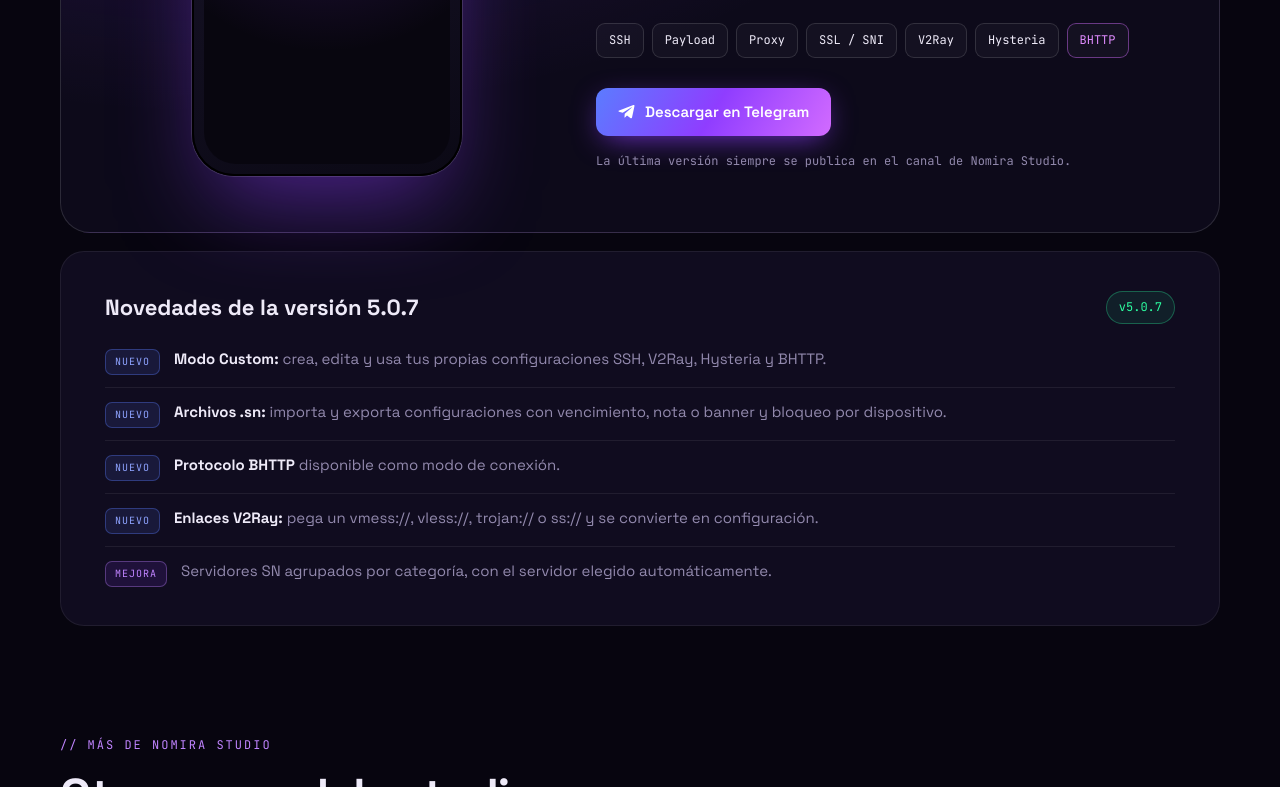
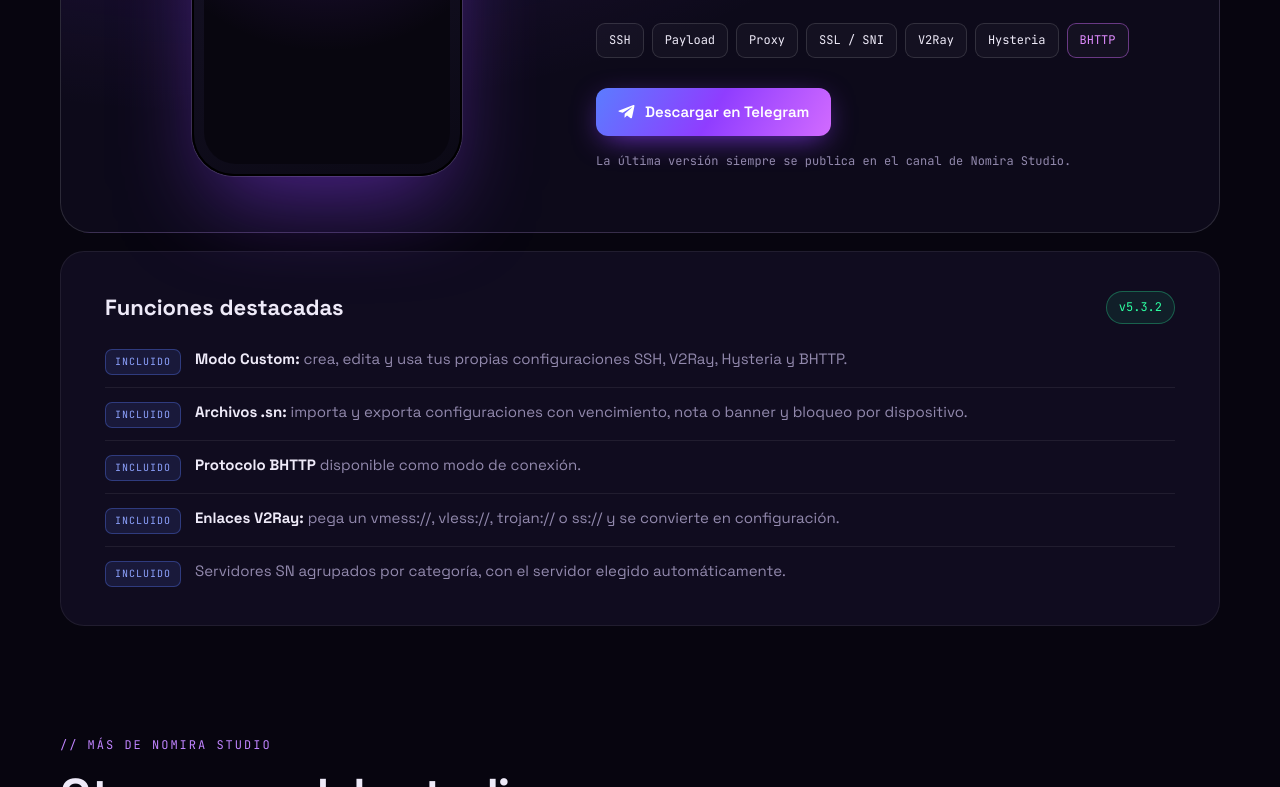
Before and after one commit to SINNOMBRE22/snvpn, a plain HTML site: page index.html in a window 1280 px wide. Shown: the part 1760-2547 px from the top of the page. Drawn offline with Linux system fonts and the light colour scheme.

Commit message:
SN VPN v5.3.2

```diff
--- a/index.html
+++ b/index.html
@@ -356,7 +356,7 @@ footer{border-top:1px solid var(--line);padding:56px 0 30px;margin-top:110px}
         </div>
       </div>
       <div>
-        <span class="ver"><span class="dot"></span>v5.0.7 · Android 6.0+</span>
+        <span class="ver"><span class="dot"></span>v5.3.2 · Android 6.0+</span>
         <h2>SN VPN</h2>
         <p class="lead">Nuestra app principal. Cliente de túneles para Android con servidores SN listos para conectar y Modo Custom para usar tus propias configuraciones.</p>
         <ul class="checks">
@@ -381,15 +381,15 @@ footer{border-top:1px solid var(--line);padding:56px 0 30px;margin-top:110px}
 
     <div class="news rv">
       <div class="news-head">
-        <h3>Novedades de la versión 5.0.7</h3>
-        <span class="ver">v5.0.7</span>
+        <h3>Funciones destacadas</h3>
+        <span class="ver">v5.3.2</span>
       </div>
       <ul class="log">
-        <li><span class="k">NUEVO</span><span><b>Modo Custom:</b> crea, edita y usa tus propias configuraciones SSH, V2Ray, Hysteria y BHTTP.</span></li>
-        <li><span class="k">NUEVO</span><span><b>Archivos .sn:</b> importa y exporta configuraciones con vencimiento, nota o banner y bloqueo por dispositivo.</span></li>
-        <li><span class="k">NUEVO</span><span><b>Protocolo BHTTP</b> disponible como modo de conexión.</span></li>
-        <li><span class="k">NUEVO</span><span><b>Enlaces V2Ray:</b> pega un vmess://, vless://, trojan:// o ss:// y se convierte en configuración.</span></li>
-        <li><span class="k imp">MEJORA</span><span>Servidores SN agrupados por categoría, con el servidor elegido automáticamente.</span></li>
+        <li><span class="k">INCLUIDO</span><span><b>Modo Custom:</b> crea, edita y usa tus propias configuraciones SSH, V2Ray, Hysteria y BHTTP.</span></li>
+        <li><span class="k">INCLUIDO</span><span><b>Archivos .sn:</b> importa y exporta configuraciones con vencimiento, nota o banner y bloqueo por dispositivo.</span></li>
+        <li><span class="k">INCLUIDO</span><span><b>Protocolo BHTTP</b> disponible como modo de conexión.</span></li>
+        <li><span class="k">INCLUIDO</span><span><b>Enlaces V2Ray:</b> pega un vmess://, vless://, trojan:// o ss:// y se convierte en configuración.</span></li>
+        <li><span class="k">INCLUIDO</span><span>Servidores SN agrupados por categoría, con el servidor elegido automáticamente.</span></li>
       </ul>
     </div>
   </div>
```
